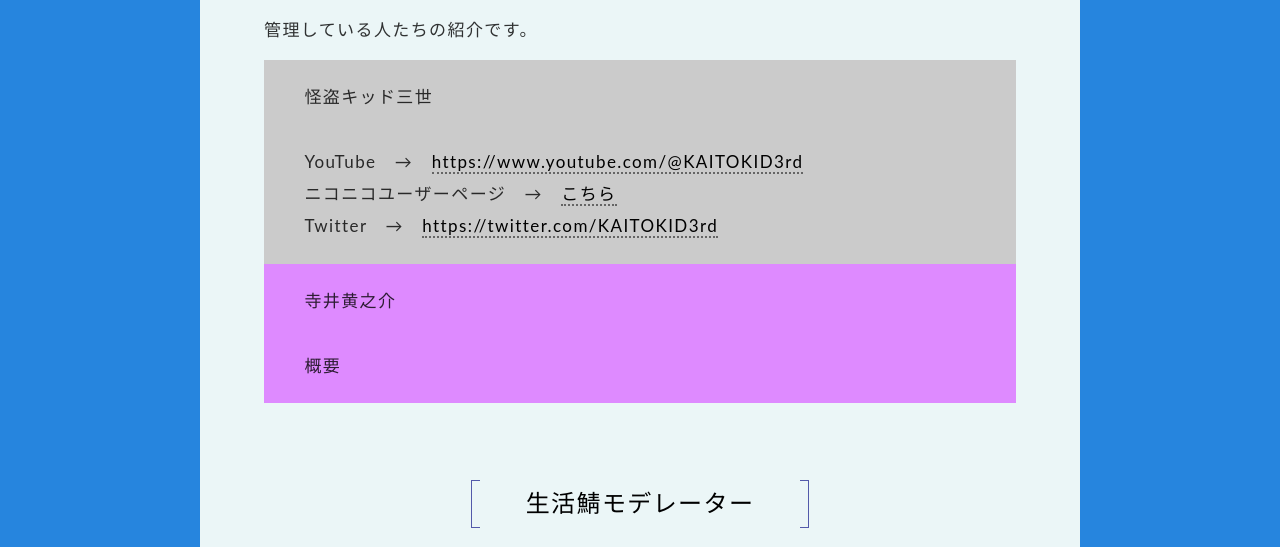
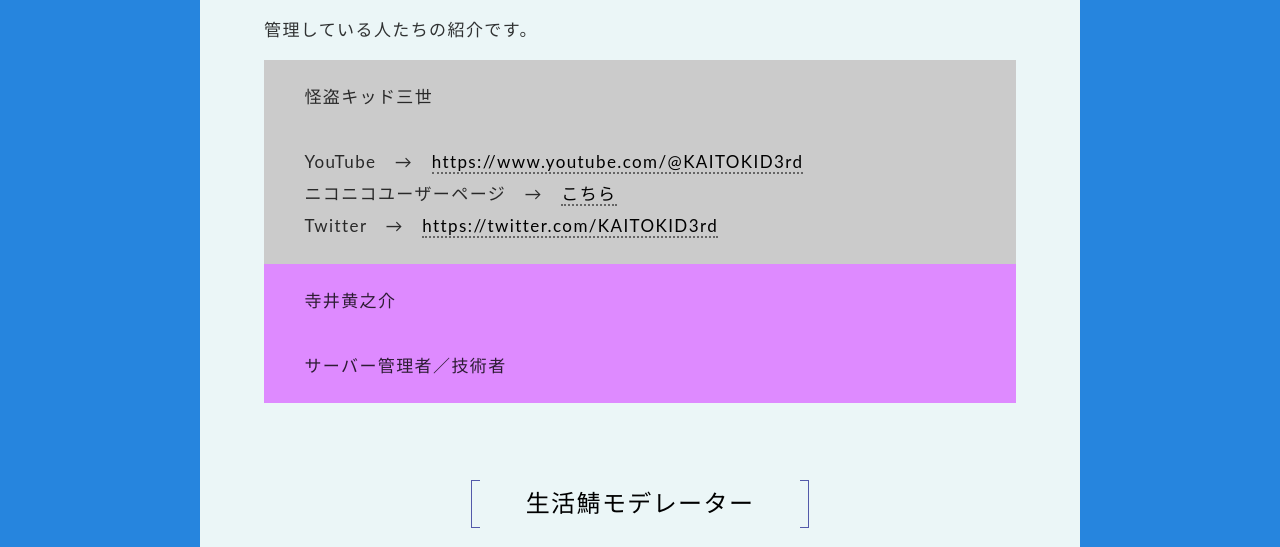
Before and after one commit to KAITOKID3rd/10th-grade, a plain HTML site: page page/page_404.html in a window 1280 px wide. Shown: the part 196-743 px from the top of the page. Drawn offline with Linux system fonts and the light colour scheme.

Commit message:
Update page_404.html

```diff
--- a/page/page_404.html
+++ b/page/page_404.html
@@ -328,7 +328,7 @@ window._wpemojiSettings = {"baseUrl":"https:\/\/s.w.org\/images\/core\/emoji\/13
                             href="https://www.youtube.com/@KAITOKID3rd">https://www.youtube.com/@KAITOKID3rd</a><br />ニコニコユーザーページ　→　<a
                             href="https://www.nicovideo.jp/user/118221951">こちら</a><br />Twitter　→　<a
                             href="https://twitter.com/KAITOKID3rd">https://twitter.com/KAITOKID3rd</a></p>
-                    <p class="has-background" style="background-color: #de8aff;">寺井黄之介<br /><br />概要</a></p>
+                    <p class="has-background" style="background-color: #de8aff;">寺井黄之介<br /><br />サーバー管理者／技術者</a></p>
                     <h2>生活鯖モデレーター</h2>
                     <p class="has-background" style="background-color: #ffe3ea;">募集中<br /><br />概要
                 </div>
```
